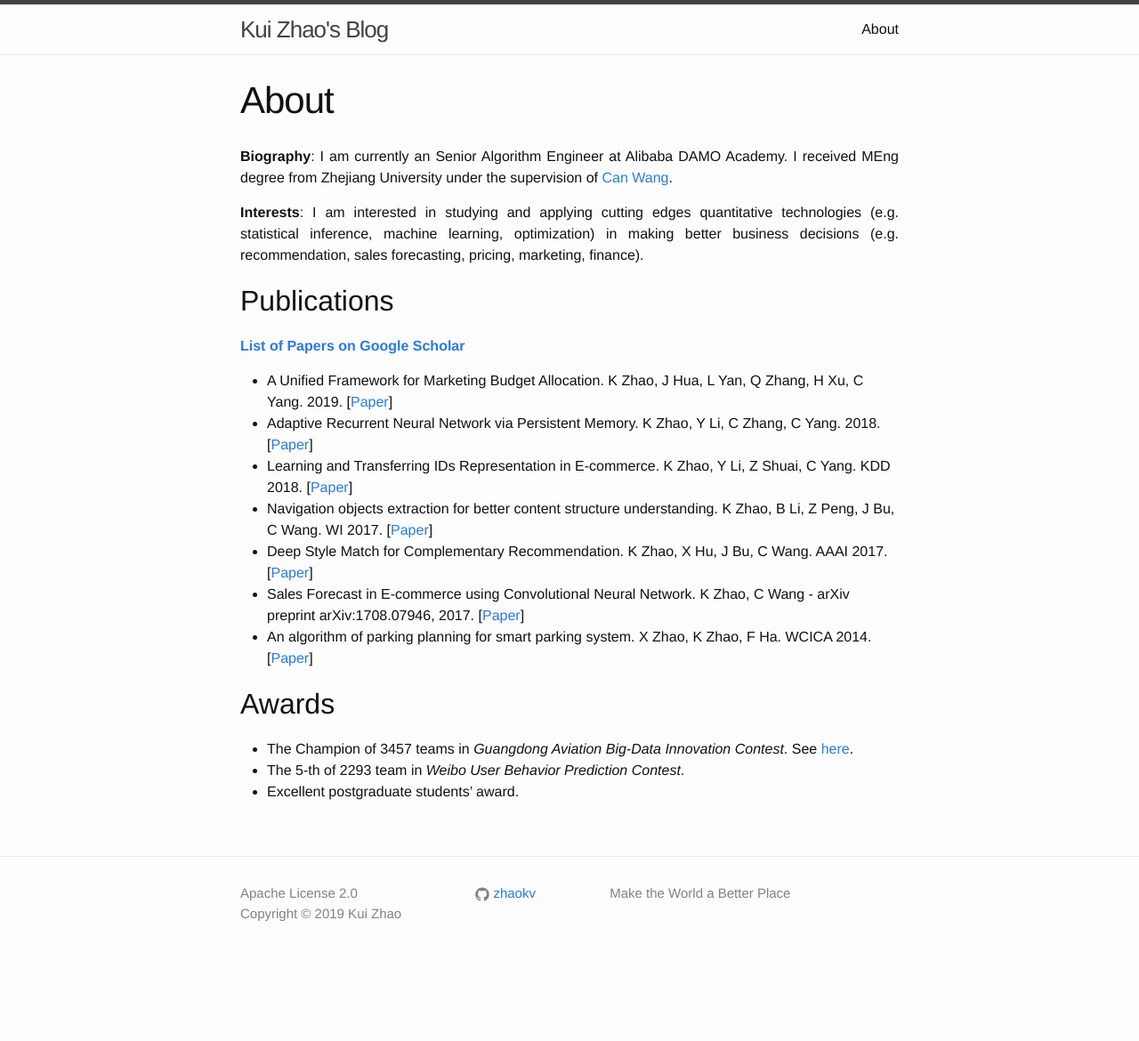
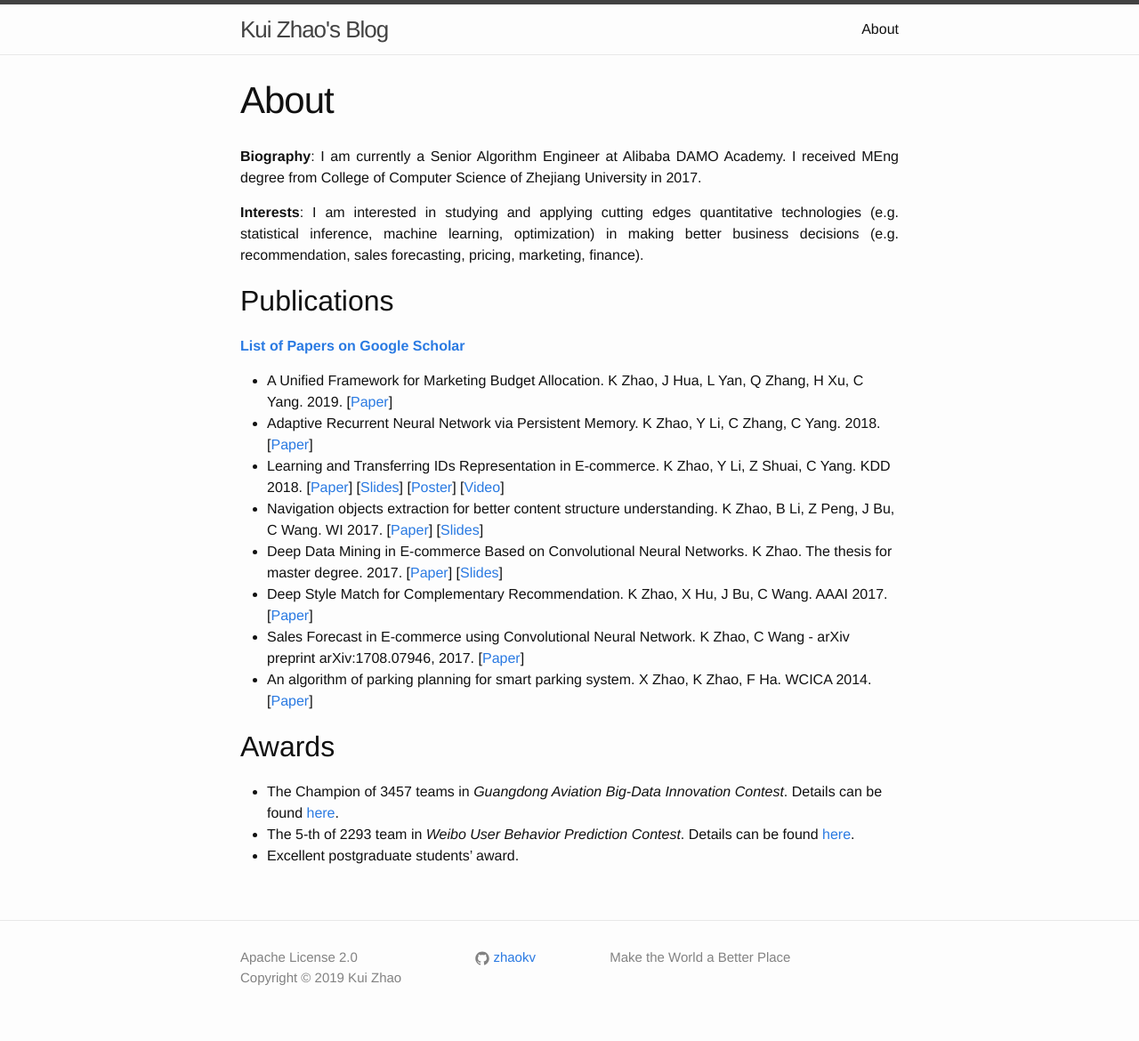
Before and after one commit to zhaokv/zhaokv.github.io, a Jekyll site: the page built from about.md, in a window 1280 px wide. Shown: the whole page at 89% size. Built offline with Jekyll 4.4.1, drawn with Linux system fonts in a browser that asks for light colours; comment, search, counter and statistics services are not loaded; before the commit the page ends 1098 px from its top, so only the background shows below that.

Commit message:
update about

```diff
--- a/about.md
+++ b/about.md
@@ -4,7 +4,7 @@ title: About
 permalink: /about
 ---
 
-**Biography**: I am currently an Senior Algorithm Engineer at Alibaba DAMO Academy. I received MEng degree from Zhejiang University under the supervision of [Can Wang](https://scholar.google.com.hk/citations?user=C63q3HoAAAAJ).
+**Biography**: I am currently a Senior Algorithm Engineer at Alibaba DAMO Academy. I received MEng degree from College of Computer Science of Zhejiang University in 2017.
 
 **Interests**: I am interested in studying and applying cutting edges quantitative technologies (e.g. statistical inference, machine learning, optimization) in making better business decisions (e.g. recommendation, sales forecasting, pricing, marketing, finance).
 
@@ -16,14 +16,15 @@ permalink: /about
 
 - A Unified Framework for Marketing Budget Allocation. K Zhao, J Hua, L Yan, Q Zhang, H Xu, C Yang. 2019. [[Paper](https://arxiv.org/abs/1902.01128)]
 - Adaptive Recurrent Neural Network via Persistent Memory. K Zhao, Y Li, C Zhang, C Yang. 2018. [[Paper](https://arxiv.org/abs/1801.08094)]
-- Learning and Transferring IDs Representation in E-commerce. K Zhao, Y Li, Z Shuai, C Yang. KDD 2018. [[Paper](https://dl.acm.org/citation.cfm?id=3219855)]
-- Navigation objects extraction for better content structure understanding. K Zhao, B Li, Z Peng, J Bu, C Wang. WI 2017. [[Paper](https://dl.acm.org/citation.cfm?id=3106437)]
+- Learning and Transferring IDs Representation in E-commerce. K Zhao, Y Li, Z Shuai, C Yang. KDD 2018. [[Paper](https://dl.acm.org/citation.cfm?id=3219855)] [[Slides](/assets/doc/kdd18_slides.pdf)] [[Poster](/assets/doc/kdd18_poster.pdf)] [[Video](https://www.kdd.org/kdd2018/accepted-papers/view/learning-and-transferring-ids-representation-in-e-commerce)]
+- Navigation objects extraction for better content structure understanding. K Zhao, B Li, Z Peng, J Bu, C Wang. WI 2017. [[Paper](https://dl.acm.org/citation.cfm?id=3106437)] [[Slides](/assets/doc/WI17.pptx)]
+- Deep Data Mining in E-commerce Based on Convolutional Neural Networks. K Zhao. The thesis for  master degree. 2017. [[Paper](/assets/doc/master_thesis.pdf)] [[Slides](/assets/doc/master_slides.pptx)]
 - Deep Style Match for Complementary Recommendation. K Zhao, X Hu, J Bu, C Wang. AAAI 2017. [[Paper](https://www.aaai.org/ocs/index.php/WS/AAAIW17/paper/viewPaper/15069)]
 - Sales Forecast in E-commerce using Convolutional Neural Network. K Zhao, C Wang - arXiv preprint arXiv:1708.07946, 2017. [[Paper](https://arxiv.org/abs/1708.07946)]
 - An algorithm of parking planning for smart parking system. X Zhao, K Zhao, F Ha. WCICA 2014. [[Paper](https://arxiv.org/abs/1708.07932)]
 
 ## Awards
 
-- The Champion of 3457 teams in  *Guangdong Aviation Big-Data Innovation Contest*. See [here](/data_mining/2016/12/12/guangdong-champion.html).
-- The 5-th of 2293 team in *Weibo User Behavior Prediction Contest*.
+- The Champion of 3457 teams in  *Guangdong Aviation Big-Data Innovation Contest*. Details can be found [here](/data_mining/2016/12/12/guangdong-champion.html).
+- The 5-th of 2293 team in *Weibo User Behavior Prediction Contest*. Details can be found [here](/assets/doc/Weibo_SeaSide_v2.pptx).
 - Excellent postgraduate students' award.
```
Also changed, not shown: 7 other files.
